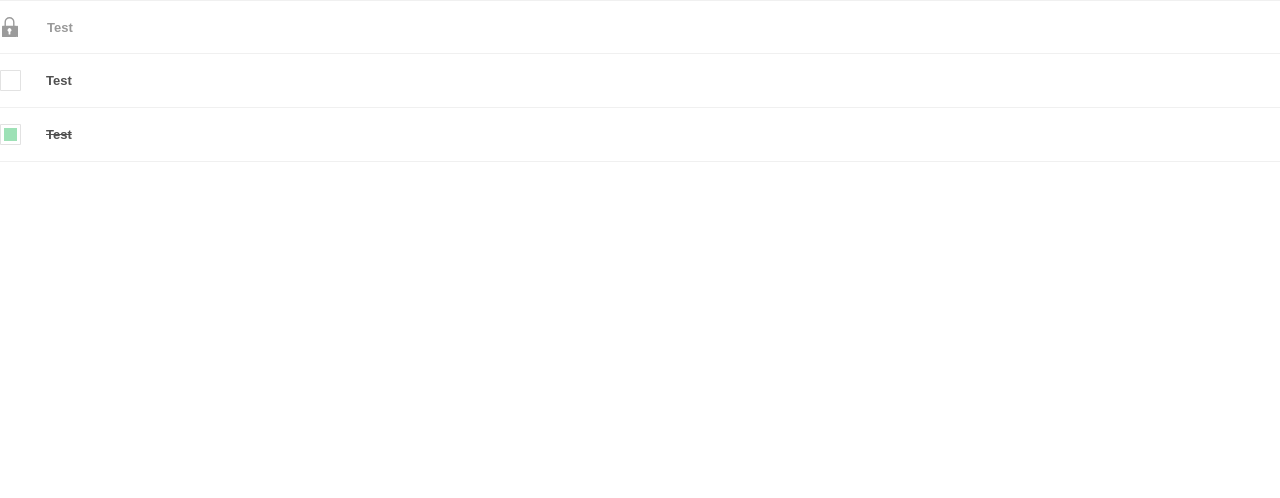
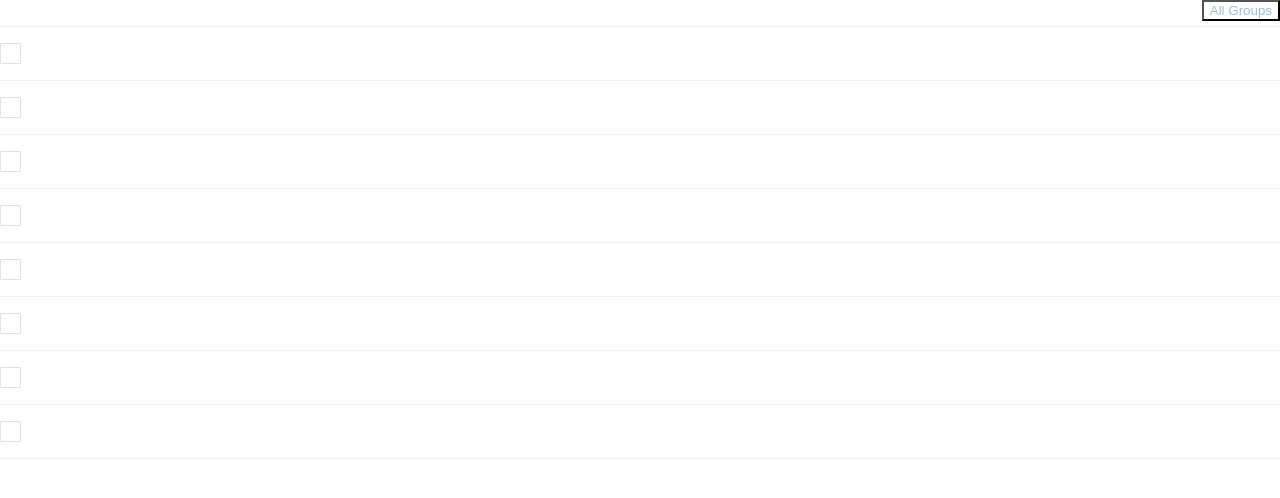
Before and after one commit to sergiotapia/task-list-kata, a React app: page / in a window 1280 px wide. Shown: the top 498 px of the page. Built offline with nearby package versions, Linux system fonts and the light colour scheme.

Commit message:
Group component created and receiving task elements as prop.

```diff
--- a/src/App.js
+++ b/src/App.js
@@ -1,15 +1,14 @@
 import React, { Component } from "react";
 import "./App.css";
+import tasks from "./tasks";
 
-import Task from "./components/Task/Task";
+import Group from "./components/Group/Group";
 
 class App extends Component {
   render() {
     return (
       <div className="App">
-        <Task id="3" label="Test" locked={true} />
-        <Task id="1" label="Test" checked={false} />
-        <Task id="2" label="Test" checked={true} />
+        <Group tasks={tasks} />
       </div>
     );
   }
--- /dev/null
+++ b/src/components/Group/Group.js
@@ -0,0 +1,28 @@
+import React from "react";
+import "./Group.scss";
+
+import Task from "../Task/Task";
+
+export default class Group extends React.PureComponent {
+  render() {
+    const { title, tasks = [] } = this.props;
+
+    return (
+      <div className="group">
+        <div className="group__header">
+          <h1>{title}</h1>
+          <button className="group__header__button">All Groups</button>
+        </div>
+
+        {tasks.map(task => (
+          <Task
+            id={task.id}
+            label={task.label}
+            locked={task.lock}
+            checked={task.checked}
+          />
+        ))}
+      </div>
+    );
+  }
+}
--- /dev/null
+++ b/src/components/Group/Group.scss
@@ -0,0 +1,15 @@
+.group {
+  &__header {
+    display: flex;
+    justify-content: space-between;
+    align-items: center;
+    margin-bottom: 5px;
+
+    &__button {
+      background: 0 none;
+      outline: 0 none;
+      color: #97c1e1;
+      display: block;
+    }
+  }
+}
--- /dev/null
+++ b/src/tasks.js
@@ -0,0 +1,58 @@
+export default [
+  {
+    id: 1,
+    group: "Purchases",
+    task: "Go to the bank",
+    dependencyIds: [],
+    completedAt: null
+  },
+  {
+    id: 2,
+    group: "Purchases",
+    task: "Buy hammer",
+    dependencyIds: [1],
+    completedAt: null
+  },
+  {
+    id: 3,
+    group: "Purchases",
+    task: "Buy wood",
+    dependencyIds: [1],
+    completedAt: null
+  },
+  {
+    id: 4,
+    group: "Purchases",
+    task: "Buy nails",
+    dependencyIds: [1],
+    completedAt: null
+  },
+  {
+    id: 5,
+    group: "Purchases",
+    task: "Buy paint",
+    dependencyIds: [1],
+    completedAt: null
+  },
+  {
+    id: 6,
+    group: "Build Airplane",
+    task: "Hammer nails into wood",
+    dependencyIds: [2, 3, 4],
+    completedAt: null
+  },
+  {
+    id: 7,
+    group: "Build Airplane",
+    task: "Paint wings",
+    dependencyIds: [5, 6],
+    completedAt: null
+  },
+  {
+    id: 8,
+    group: "Build Airplane",
+    task: "Have a snack",
+    dependencyIds: [],
+    completedAt: null
+  }
+];
```
